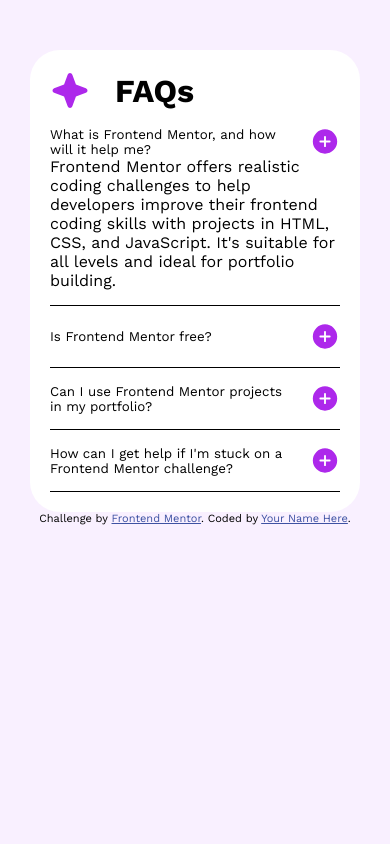
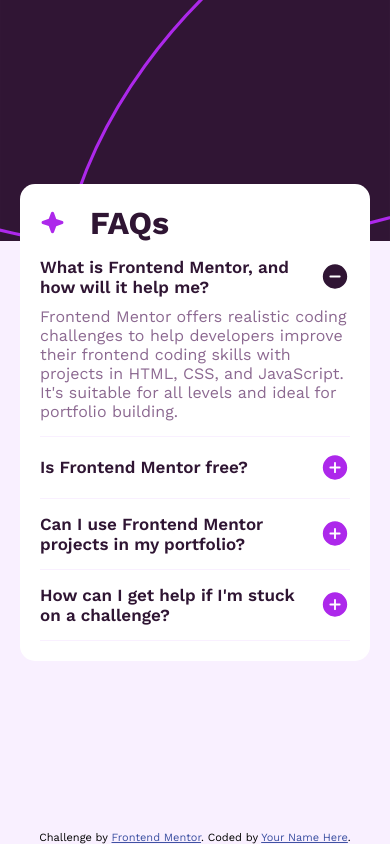
Before and after one commit to ani-menaphire/FAQ-accordion, a plain HTML site: page index.html in a window 390 px wide. Both pictures are taken after a click on the button "What is Frontend Mentor, and how will it help me?". Drawn offline with nearby package versions, Linux system fonts and the light colour scheme.

Commit message:
Add styles to make the design responsive

```diff
--- a/index.html
+++ b/index.html
@@ -20,20 +20,23 @@
   </style>
 </head>
 <body>
+  <img class="mobile-bg" src="assets/images/background-pattern-mobile.svg" alt="">
+  <img class="desktop-bg" src="assets/images/background-pattern-desktop.svg" alt="">
   <main class="accordion-parent">
-    <header class="flex-heading">
-      <img src="assets/images/icon-star.svg" alt="">
-      <h1>FAQs</h1>
-    </header>
     <section>
+      <header class="flex-heading">
+        <img class="star-icon" src="assets/images/icon-star.svg" alt="">
+        <h1>FAQs</h1>
+      </header>
       <article>
         <h2>
-          <button aria-expanded="false" aria-label="accordion-content" class="flex-heading space-between">
+          <button aria-expanded="false" aria-label="accordion-content1" class="flex-heading space-between">
             What is Frontend Mentor, and how will it help me?
-            <img src="assets/images/icon-plus.svg" alt="">
+            <img class="plus-icon" src="assets/images/icon-plus.svg" alt="">
+            <img class="minus-icon collapsed" src="assets/images/icon-minus.svg" alt="">
           </button>
         </h2>
-        <div id="accordion-content" class="collapsed">
+        <div id="accordion-content1" class="content collapsed">
           <p>
             Frontend Mentor offers realistic coding challenges to help developers improve their
             frontend coding skills with projects in HTML, CSS, and JavaScript. It's suitable for
@@ -44,12 +47,13 @@
 
       <article>
         <h2>
-          <button aria-expanded="false" aria-label="accordion-content" class="flex-heading space-between">
+          <button aria-expanded="false" aria-label="accordion-content2" class="flex-heading space-between">
             Is Frontend Mentor free?
-            <img src="assets/images/icon-plus.svg" alt="">
+            <img class="plus-icon" src="assets/images/icon-plus.svg" alt="">
+            <img class="minus-icon collapsed" src="assets/images/icon-minus.svg" alt="">
           </button>
         </h2>
-        <div id="accordion-content" class="collapsed">
+        <div id="accordion-content2" class="content collapsed">
           <p>
             Yes, Frontend Mentor offers both free and premium coding challenges, with the free
             option providing access to a range of projects suitable for all skill levels.
@@ -59,12 +63,13 @@
 
       <article>
         <h2>
-          <button aria-expanded="false" aria-label="accordion-content" class="flex-heading space-between">
+          <button aria-expanded="false" aria-label="accordion-content3" class="flex-heading space-between">
             Can I use Frontend Mentor projects in my portfolio?
-            <img src="assets/images/icon-plus.svg" alt="">
+            <img class="plus-icon" src="assets/images/icon-plus.svg" alt="">
+            <img class="minus-icon collapsed" src="assets/images/icon-minus.svg" alt="">
           </button>
         </h2>
-        <div id="accordion-content" class="collapsed">
+        <div id="accordion-content3" class="content collapsed">
           <p>
             Yes, you can use projects completed on Frontend Mentor in your portfolio. It's an excellent
             way to showcase your skills to potential employers!
@@ -74,12 +79,13 @@
 
       <article>
         <h2>
-          <button aria-expanded="false" aria-label="accordion-content" class="flex-heading space-between">
-            How can I get help if I'm stuck on a Frontend Mentor challenge?
-            <img src="assets/images/icon-plus.svg" alt="">
+          <button aria-expanded="false" aria-label="accordion-content4" class="flex-heading space-between">
+            How can I get help if I'm stuck on a challenge?
+            <img class="plus-icon" src="assets/images/icon-plus.svg" alt="">
+            <img class="minus-icon collapsed" src="assets/images/icon-minus.svg" alt="">
           </button>
         </h2>
-        <div id="accordion-content" class="collapsed">
+        <div id="accordion-content4" class="content collapsed">
           <p>
             The best place to get help is inside Frontend Mentor's Discord community. There's a help
             channel where you can ask questions and seek support from other community members.
--- a/script.js
+++ b/script.js
@@ -1,5 +1,7 @@
-let txtElArr = Array.from(document.querySelectorAll('.collapsed'));
+let txtElArr = Array.from(document.querySelectorAll('.content'));
 let btnElArr = Array.from(document.querySelectorAll('button'));
+let plusIconElArr = Array.from(document.querySelectorAll('.plus-icon'));
+let minusIconElArr = Array.from(document.querySelectorAll('.minus-icon'));
 
 console.log(txtElArr)
 
@@ -23,9 +25,20 @@
     for(let btn of btnElArr) {
         btn.setAttribute('aria-expanded', "false")
     }
+
+    for(let icon of minusIconElArr) {
+        icon.classList.add('collapsed');
+    }
+
+    for(let icon of plusIconElArr) {
+        icon.classList.remove('collapsed')
+    }
 }
 
 function show(i) {
-        btnElArr[i].setAttribute('aria-expanded', "true")
+        btnElArr[i].setAttribute('aria-expanded', "true");
         txtElArr[i].classList.remove('collapsed');
+
+        plusIconElArr[i].classList.add('collapsed');
+        minusIconElArr[i].classList.remove('collapsed');
 }
--- a/styles.css
+++ b/styles.css
@@ -8,19 +8,50 @@
 body {
     width: 100%;
     height: 100vh;
-    padding: 50px 30px;
+    padding: 0 20px;
+    display: flex;
+    justify-content: center;
+    align-items: center;
     background-color: hsl(275, 100%, 97%);
 }
 
+p {
+    font-size: 16px;
+    color: hsl(292, 16%, 49%);
+}
+
+h1 {
+    font-size: 32px;
+    color: hsl(292, 42%, 14%);
+}
+
+.mobile-bg, .desktop-bg {
+    position: fixed;
+    width: 100%;
+    top: 0;
+    left: 0;
+    right: 0;
+    z-index: -100;
+}
+
+.desktop-bg {
+    display: none;
+}
+
 article {
-    border-bottom: 1px solid black;
+    border-bottom: 1px solid hsl(275, 100%, 97%);
     padding: 15px 0;
 
 }
 .accordion-parent {
     background-color: white ;
     padding: 20px;
-    border-radius: 30px;
+    border-radius: 15px;
+    max-width: 535px;
+}
+
+.star-icon {
+    width: 25px;;
 }
 
 .flex-heading {
@@ -35,8 +66,47 @@
 
 .space-between {
     justify-content: space-between;
+    color: hsl(292, 42%, 14%);
+    font-size: 17px;
+    font-weight: 600;
+}
+
+.content {
+    margin-top: 10px;
 }
 
 .collapsed {
     display: none;
 }
+
+.attribution {
+    position: fixed;
+    bottom: 0;
+}
+
+
+@media screen and (min-width: 700px) {
+    .desktop-bg {
+        display: block;
+    }
+
+    .mobile-bg {
+        display: none;
+    }
+
+    h1 {
+        font-size: 50px;
+    }
+
+    header {
+        padding-bottom: 2vw;
+    }
+
+    .accordion-parent {
+        padding: 3vw;
+    }
+
+    .star-icon {
+        width: 40px;
+    }
+}
```
